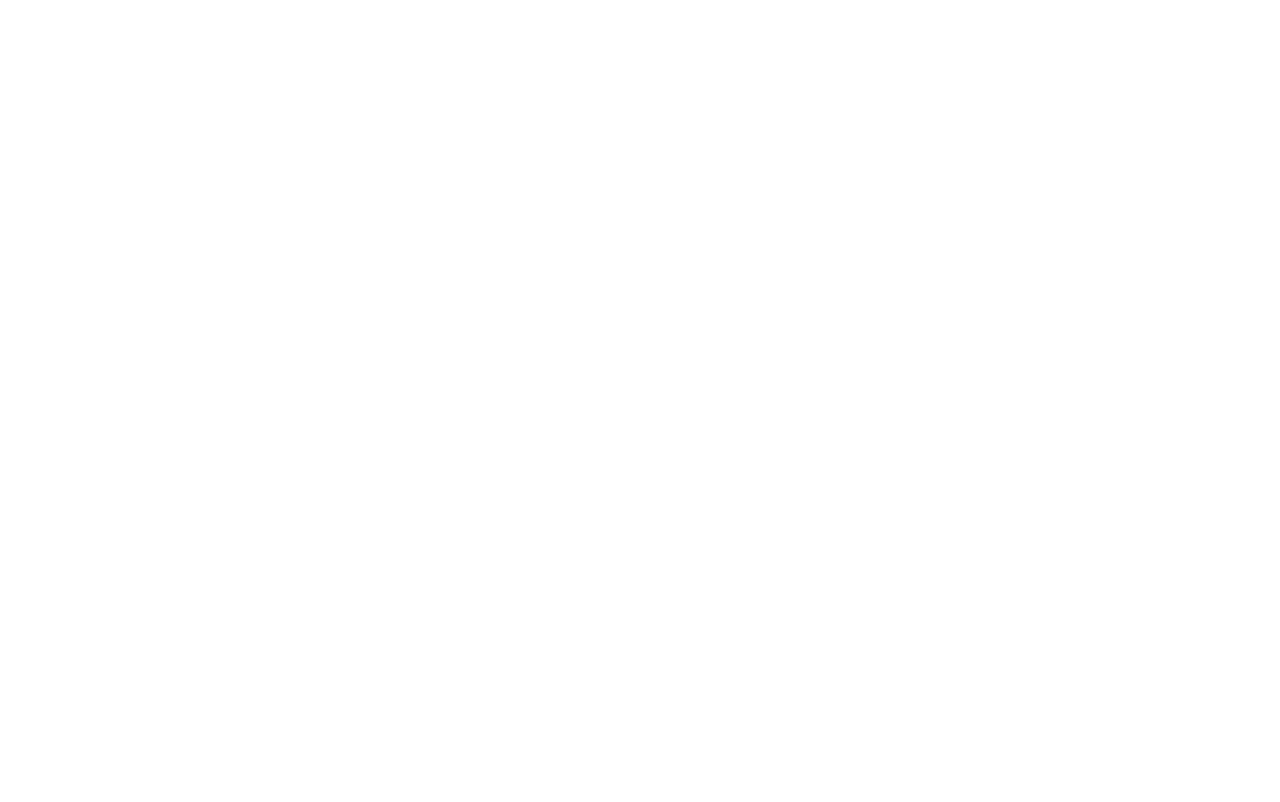
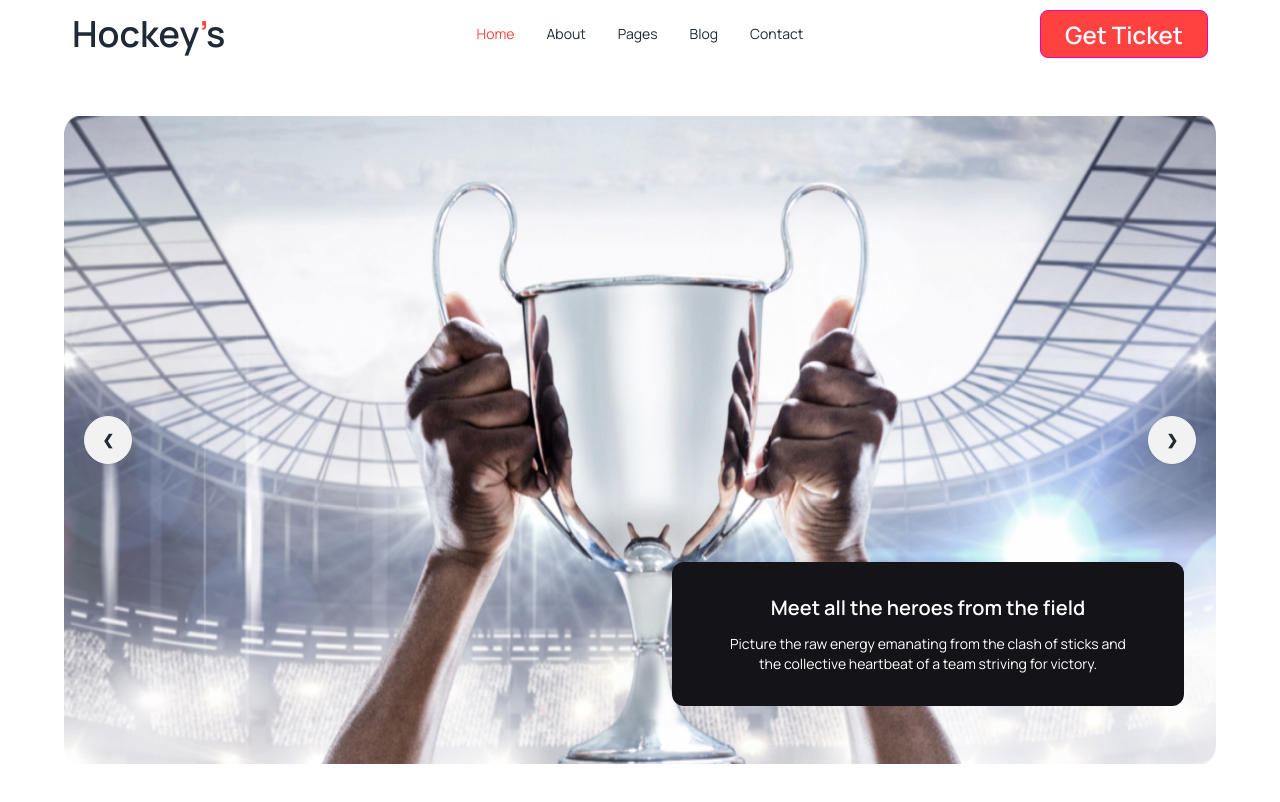
Before and after one commit to mdrashed62/assignment-hockey, a plain HTML site: page index.html in a window 1280 px wide. Drawn offline with nearby package versions, Linux system fonts and the light colour scheme.

Commit message:
finished the header section with mobile responsive

```diff
--- a/index.html
+++ b/index.html
@@ -1,12 +1,87 @@
 <!DOCTYPE html>
 <html lang="en">
+
 <head>
     <meta charset="UTF-8">
     <meta name="viewport" content="width=device-width, initial-scale=1.0">
     <title>Hockey's</title>
+    <!-- tailwind and daisy ui -->
+    <link href="https://cdn.jsdelivr.net/npm/daisyui@4.6.0/dist/full.min.css" rel="stylesheet" type="text/css" />
+    <script src="https://cdn.tailwindcss.com"></script>
+
+    <!-- google font -->
+    <link rel="preconnect" href="https://fonts.googleapis.com">
+    <link rel="preconnect" href="https://fonts.gstatic.com" crossorigin>
+    <link href="https://fonts.googleapis.com/css2?family=Manrope:wght@300;400;500;600;700;800&display=swap"
+        rel="stylesheet">
+
+    <style>
+        .Manrope-font {
+            font-family: 'Manrope', sans-serif;
+        }
+    </style>
 </head>
-<body>
-    <header>
+
+<body class="Manrope-font">
+    <header class="container lg:max-w-6xl mx-auto mb-12">
+        <!-- started the navbar -->
+        <nav>
+            <div class="navbar bg-base-100">
+                <div class="navbar-start">
+                  <div class="dropdown">
+                    <div tabindex="0" role="button" class="btn btn-ghost lg:hidden">
+                      <svg xmlns="http://www.w3.org/2000/svg" class="h-5 w-5" fill="none" viewBox="0 0 24 24" stroke="currentColor"><path stroke-linecap="round" stroke-linejoin="round" stroke-width="2" d="M4 6h16M4 12h8m-8 6h16" /></svg>
+                    </div>
+                    <ul tabindex="0" class="menu menu-sm dropdown-content mt-3 z-[1] p-2 shadow bg-base-100 rounded-box w-52">
+                      <li><a><span class="text-[#FF4240]">Home</span></a></li>
+                      <li><a>About</a></li>
+                      <li><a>Pages</a></li>
+                      <li><a>Blog</a></li>
+                      <li><a>Contact</a></li>
+                    </ul>
+                  </div>
+                  <h2 class=" text-xl lg:text-4xl font-semibold">Hockey<span class="text-[#FF4240]">’</span>s</h2>
+                </div>
+                <div class="navbar-center hidden lg:flex">
+                  <ul class="menu menu-horizontal px-1">
+                    <li><a><span class="text-[#FF4240]">Home</span></a></li>
+                      <li><a>About</a></li>
+                      <li><a>Pages</a></li>
+                      <li><a>Blog</a></li>
+                      <li><a>Contact</a></li>
+                  </ul>
+                </div>
+                <div class="navbar-end">
+                  <a class="btn btn-active btn-secondary text-2xl font-semibold lg:py-2 lg:px-6 bg-[#FF4240]">Get Ticket</a>
+                </div>
+              </div>
+        </nav>
+<!-- end the navbar -->
+
+        <!-- started the banner section -->
+       <div class="relative mt-12">
+        <div class="carousel w-full">
+            <div id="slide1" class="carousel-item relative w-full">
+              <img src="Images/1.png" class="w-full" />
+              <div class="absolute flex justify-between transform -translate-y-1/2 left-5 right-5 top-1/2">
+                <a href="#slide4" class="btn btn-circle">❮</a>
+                <a href="#slide2" class="btn btn-circle">❯</a>
+              </div>
+            </div>
+            <div id="slide2" class="carousel-item relative w-full">
+              <img src="Images/for-slide-two.webp" class="w-full rounded-2xl"/>
+              <div class="absolute flex justify-between transform -translate-y-1/2 left-5 right-5 top-1/2">
+                <a href="#slide1" class="btn btn-circle">❮</a>
+                <a href="#slide3" class="btn btn-circle">❯</a>
+              </div>
+            </div>
+          </div>
+          <div class="lg:absolute mt-8 lg:mt-0 lg:right-8 lg:bottom-16 text-center mx-auto max-w-sm lg:max-w-lg bg-[#131318] rounded-xl space-y-3 px-7 py-6 lg:px-12 lg:py-8 text-white">
+            <h3 class="text-xl font-semibold">Meet all the heroes from the field</h3>
+            <p class="text-sm">Picture the raw energy emanating from the clash of sticks and the collective heartbeat of a team striving for victory.</p>
+          </div>
+       </div>
+        <!-- end the banner section -->
 
     </header>
     <main>
@@ -16,4 +91,5 @@
 
     </footer>
 </body>
+
 </html>
--- /dev/null
+++ b/tailwind.config.js
@@ -0,0 +1,8 @@
+/** @type {import('tailwindcss').Config} */
+module.exports = {
+    content: ["./src/**/*.{html,js}"],
+    theme: {
+      extend: {},
+    },
+    plugins: [],
+  }
```
Also changed, not shown: Images/for-slide-two.webp (added).
